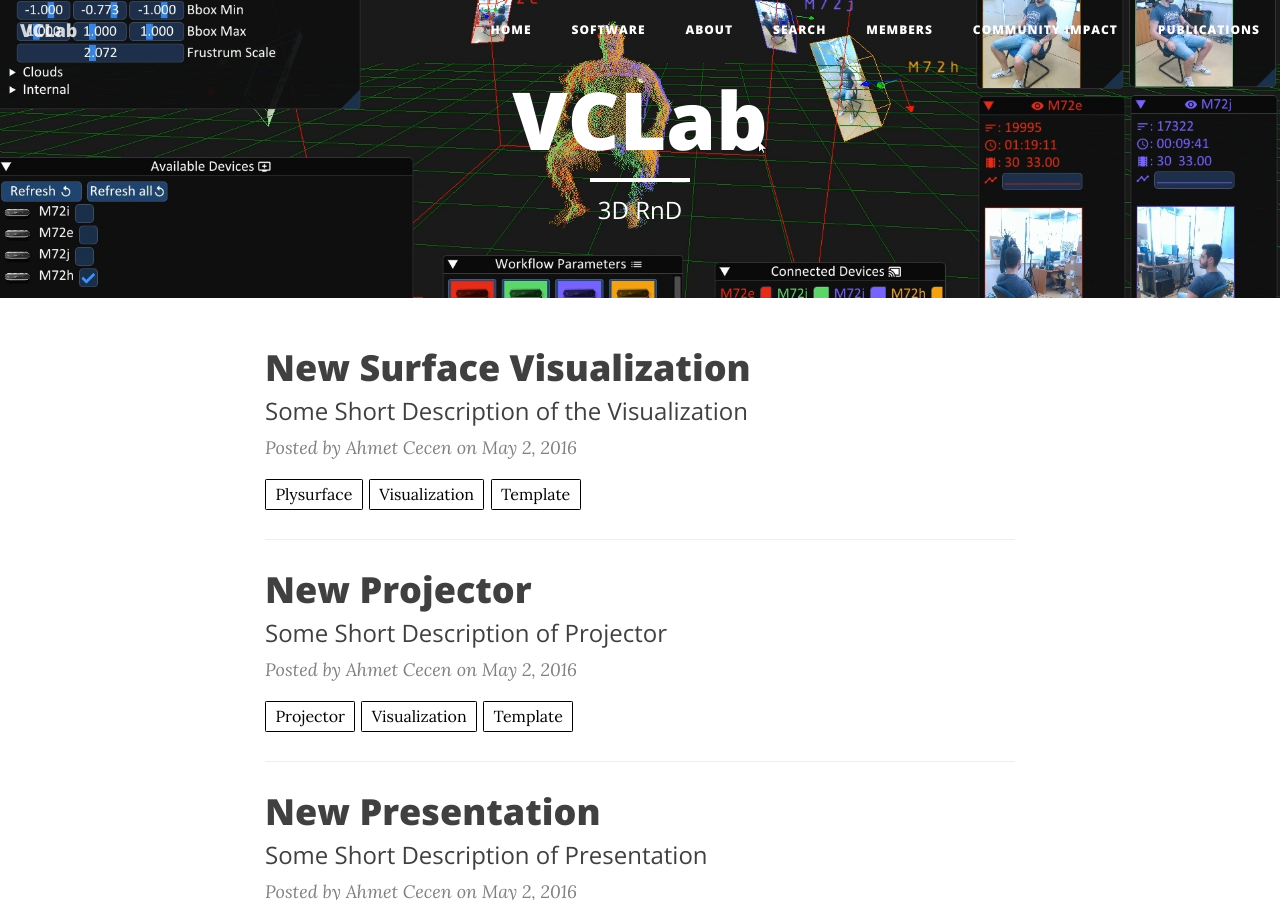
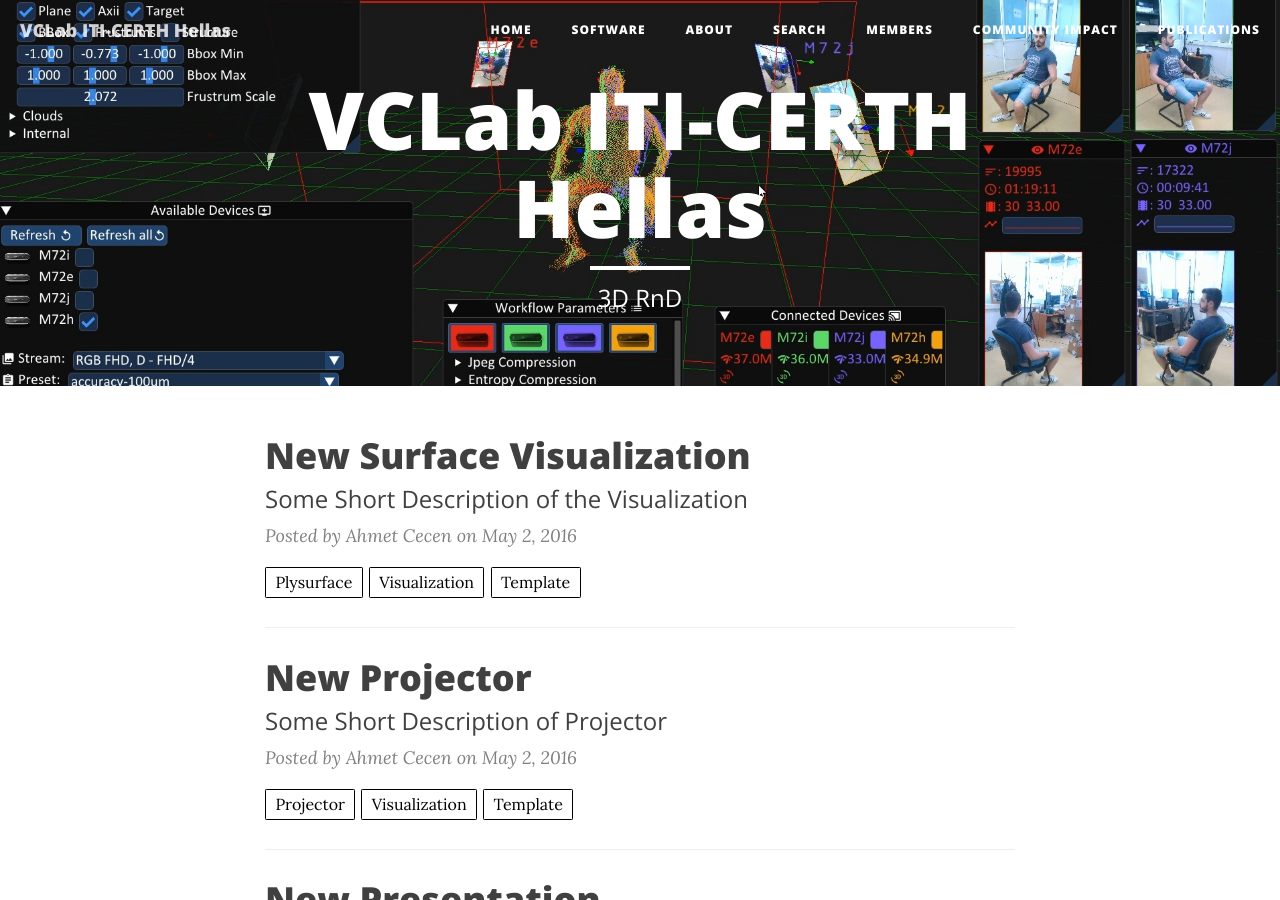
Before and after one commit to VCL3D/vcl3d.github.io, a Jekyll site: the page built from index.html, in a window 1280 px wide and 900 px high. Built offline with Jekyll 4.4.1, drawn with Linux system fonts in a browser that asks for light colours; nearby versions of some CDN libraries; the list of posts is cut into pages by our own code.

Commit message:
Signed-off-by: ssaroglou <saroglou@iti.gr>

```diff
--- a/_config.yml
+++ b/_config.yml
@@ -1,5 +1,5 @@
 # Site settings
-title: VCLab
+title: VCLab ITI-CERTH Hellas
 description: "3D RnD"
 url: "https://vcl3d.github.io"
 
```
